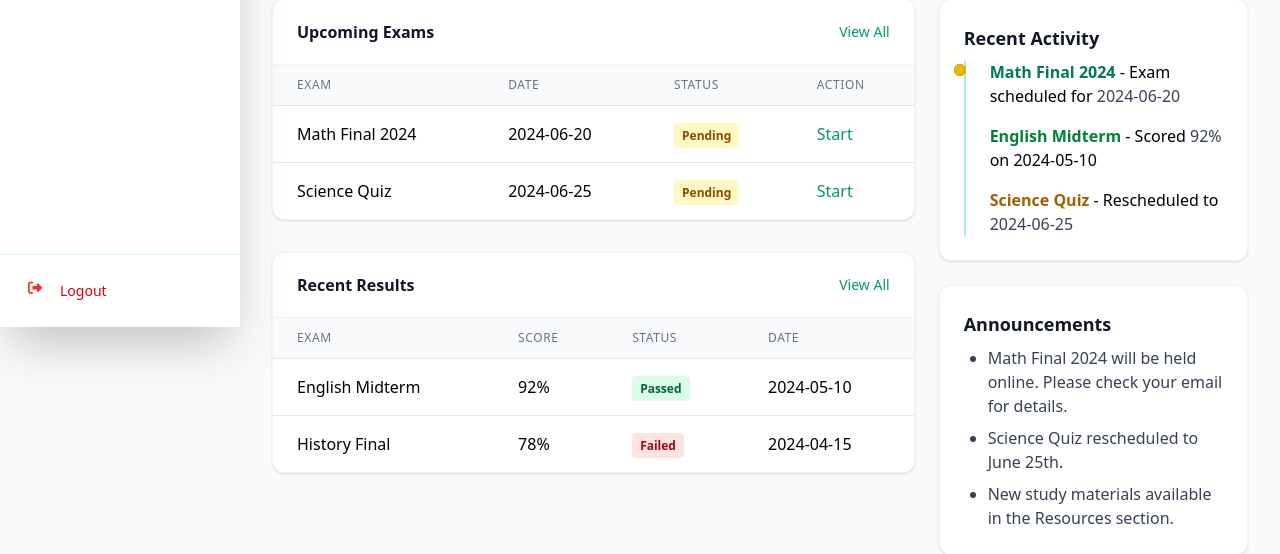
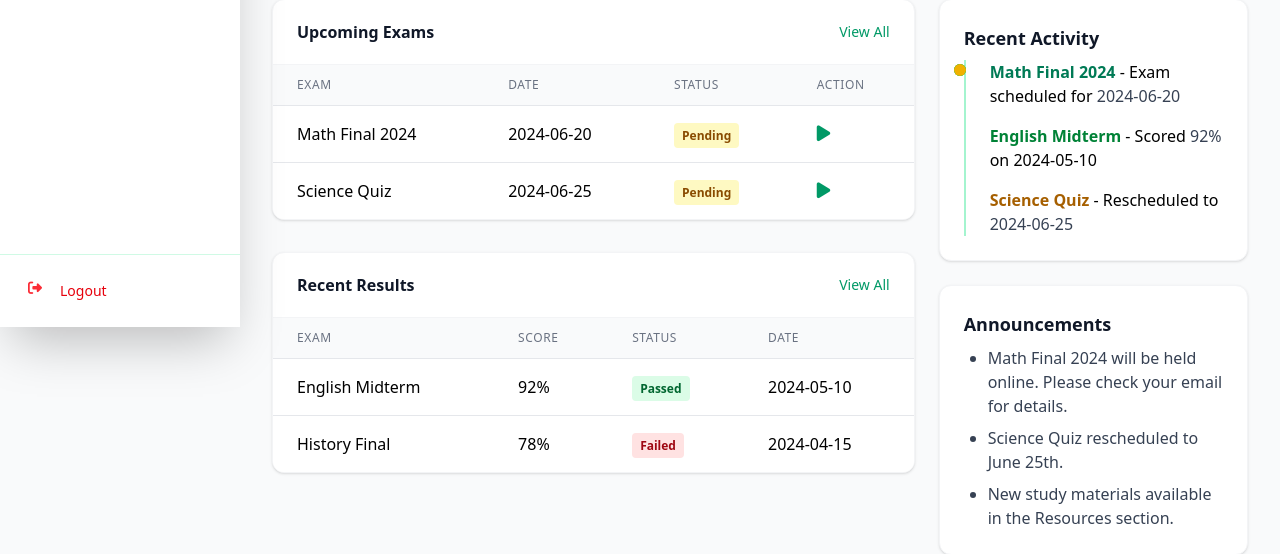
Before and after one commit to AsemaniJoshua/EMS, a PHP site: page /student/dashboard/index.php in a window 1280 px wide. Shown: the part 473-1027 px from the top of the page. Run offline with PHP 8.4, Linux system fonts and the light colour scheme; style sheets or scripts are compiled from the project's sources.

Commit message:
Modified the entire student dashboard to suit the design layout

```diff
--- a/student/dashboard/index.php
+++ b/student/dashboard/index.php
@@ -138,13 +138,21 @@ $breadcrumb = "Dashboard";
                                         <td class="px-6 py-4 whitespace-nowrap">Math Final 2024</td>
                                         <td class="px-6 py-4 whitespace-nowrap">2024-06-20</td>
                                         <td class="px-6 py-4 whitespace-nowrap"><span class="px-2 py-1 rounded bg-yellow-100 text-yellow-800 text-xs font-semibold">Pending</span></td>
-                                        <td class="px-6 py-4 whitespace-nowrap"><a href="../exam/index.php" class="text-emerald-600 hover:underline">Start</a></td>
+                                        <td class="px-6 py-4 whitespace-nowrap">
+                                            <button onclick="window.location.href='../exam/index.php'" class="text-emerald-600 hover:text-emerald-700 transition-colors duration-200">
+                                                <i class="fas fa-play text-lg cursor-pointer"></i>
+                                            </button>
+                                        </td>
                                     </tr>
                                     <tr>
                                         <td class="px-6 py-4 whitespace-nowrap">Science Quiz</td>
                                         <td class="px-6 py-4 whitespace-nowrap">2024-06-25</td>
                                         <td class="px-6 py-4 whitespace-nowrap"><span class="px-2 py-1 rounded bg-yellow-100 text-yellow-800 text-xs font-semibold">Pending</span></td>
-                                        <td class="px-6 py-4 whitespace-nowrap"><a href="../exam/index.php" class="text-emerald-600 hover:underline">Start</a></td>
+                                        <td class="px-6 py-4 whitespace-nowrap">
+                                            <button onclick="window.location.href='../exam/index.php'" class="text-emerald-600 hover:text-emerald-700 transition-colors duration-200">
+                                                <i class="fas fa-play text-lg cursor-pointer"></i>
+                                            </button>
+                                        </td>
                                     </tr>
                                 </tbody>
                             </table>
```
